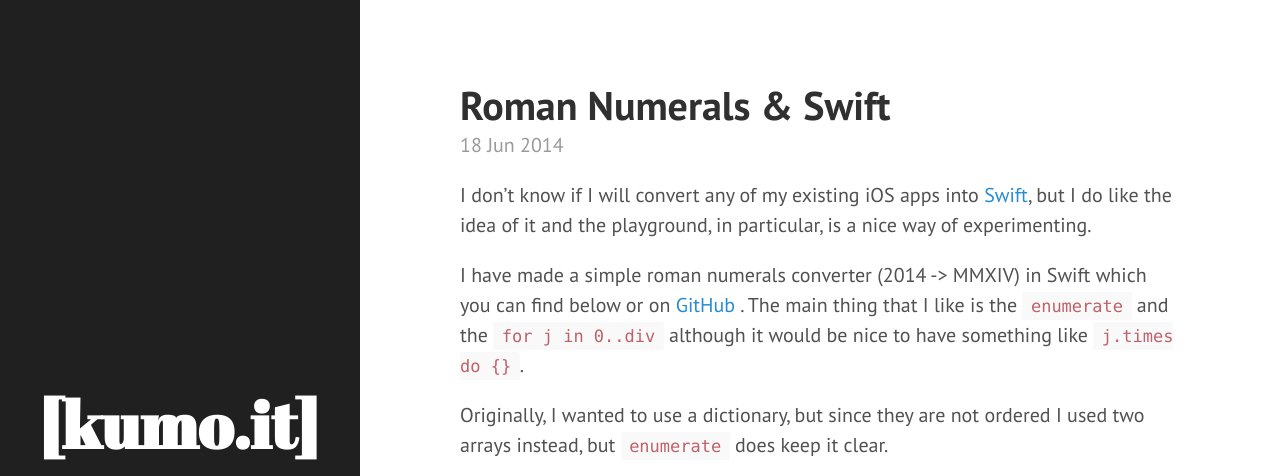
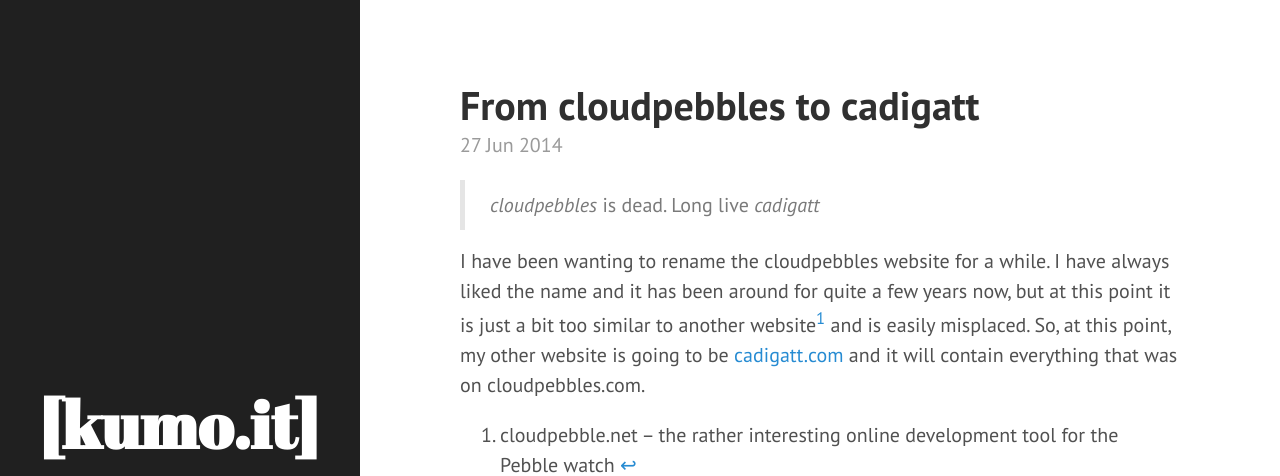
Before and after one commit to kumo/kumo.github.io, a Jekyll site: the page built from index.html, in a window 1280 px wide and 900 px high, cut to the strip 0-476 px from the top of the window. Built offline with Jekyll 4.4.1, drawn with Linux system fonts in a browser that asks for light colours; Markdown is read by kramdown in place of the engine named in the settings; the list of posts is cut into pages by our own code; comment, search, counter and statistics services are not loaded; some of the changed text lies outside the part shown.

Commit message:
cadigatt update

```diff
--- a/_config.yml
+++ b/_config.yml
@@ -10,7 +10,7 @@
   username: kumo
 
 # Build settings
-markdown: redcarpet
+markdown: kramdown
 highlighter: pygments
 permalink: /:year/:month/:day/:title/
 
--- /dev/null
+++ b/_posts/2014-06-27-cadigatt.md
@@ -0,0 +1,10 @@
+---
+title: From cloudpebbles to cadigatt
+layout: post
+categories: random
+---
+> *cloudpebbles* is dead. Long live *cadigatt*
+
+I have been wanting to rename the cloudpebbles website for a while. I have always liked the name and it has been around for quite a few years now, but at this point it is just a bit too similar to another website[^cp] and is easily misplaced. So, at this point, my other website is going to be [cadigatt.com](http://www.cadigatt.com) and it will contain everything that was on cloudpebbles.com.
+
+[^cp]: cloudpebble.net -- the rather interesting online development tool for the Pebble watch
```
